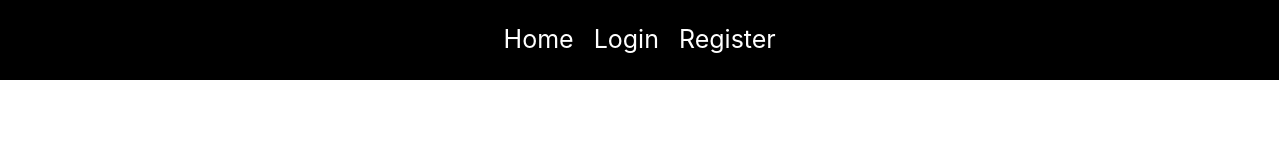
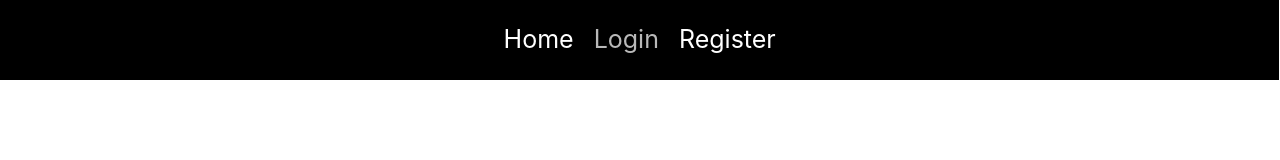
Before and after one commit to snpetlova/exam-recipes-website-project, a React (Create React App) app in the folder client/: page /login in a window 1280 px wide. Shown: the top 160 px of the page. Built offline with nearby package versions, Linux system fonts and the light colour scheme.

Commit message:
highlight nav path

```diff
--- a/client/src/components/Navbar/Navbar.css
+++ b/client/src/components/Navbar/Navbar.css
@@ -44,3 +44,7 @@
   top: 20px;
   right: 20px;
 }
+
+.active {
+  color: rgb(185, 185, 185);
+}
--- a/client/src/components/Navbar/Navbar.jsx
+++ b/client/src/components/Navbar/Navbar.jsx
@@ -1,5 +1,6 @@
 import React from "react";
 import { Link } from "react-router-dom";
+import { NavLink } from "react-router-dom";
 import { useCookies } from "react-cookie";
 import { useNavigate } from "react-router-dom";
 import { useAuth } from "../../context/AuthContext";
@@ -21,17 +22,17 @@ export const Navbar = () => {
 
   return (
     <div className="navbar1">
-      <Link to="/" className="navbar-refs">Home</Link>
+      <NavLink to="/" className="navbar-refs" activeClassName="active">Home</NavLink>
 
       {!cookies.access_token ? (
         <>
-          <Link to="/login"  className="navbar-refs">Login</Link>
-          <Link to="/register"  className="navbar-refs">Register</Link>
+          <NavLink to="/login"  className="navbar-refs" activeClassName="active">Login</NavLink>
+          <NavLink to="/register"  className="navbar-refs" activeClassName="active">Register</NavLink>
         </>
       ) : (
         <>
-          <Link to="/create-recipe"  className="navbar-refs">Create Recipe</Link>
-          <Link to="/saved-recipes"  className="navbar-refs">Saved Recipes</Link>
+          <NavLink to="/create-recipe"  className="navbar-refs" activeClassName="active">Create Recipe</NavLink>
+          <NavLink to="/saved-recipes"  className="navbar-refs" activeClassName="active">Saved Recipes</NavLink>
 
           <button className="logout" onClick={handleLogout}>Logout</button>
         </>
```
